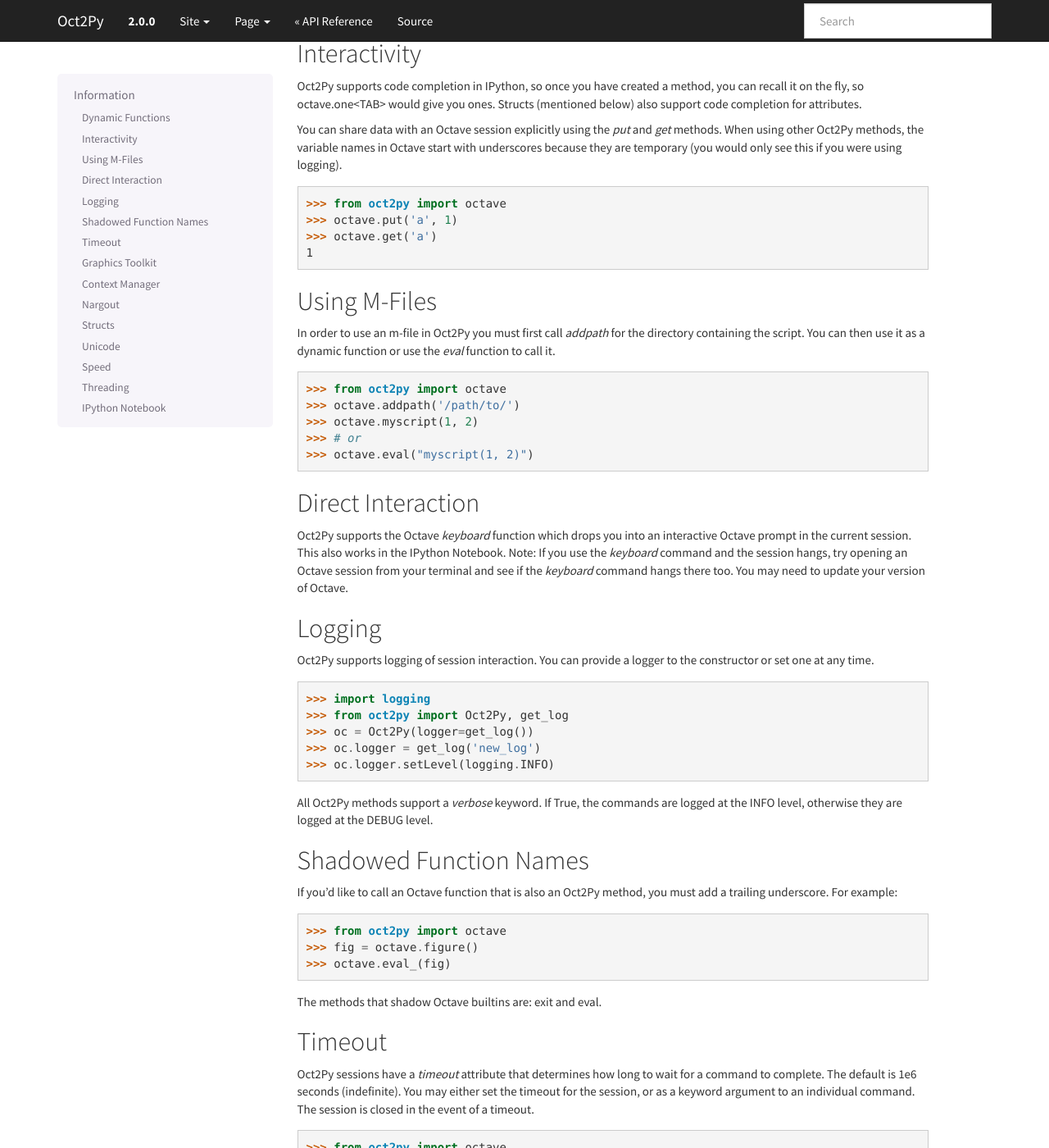
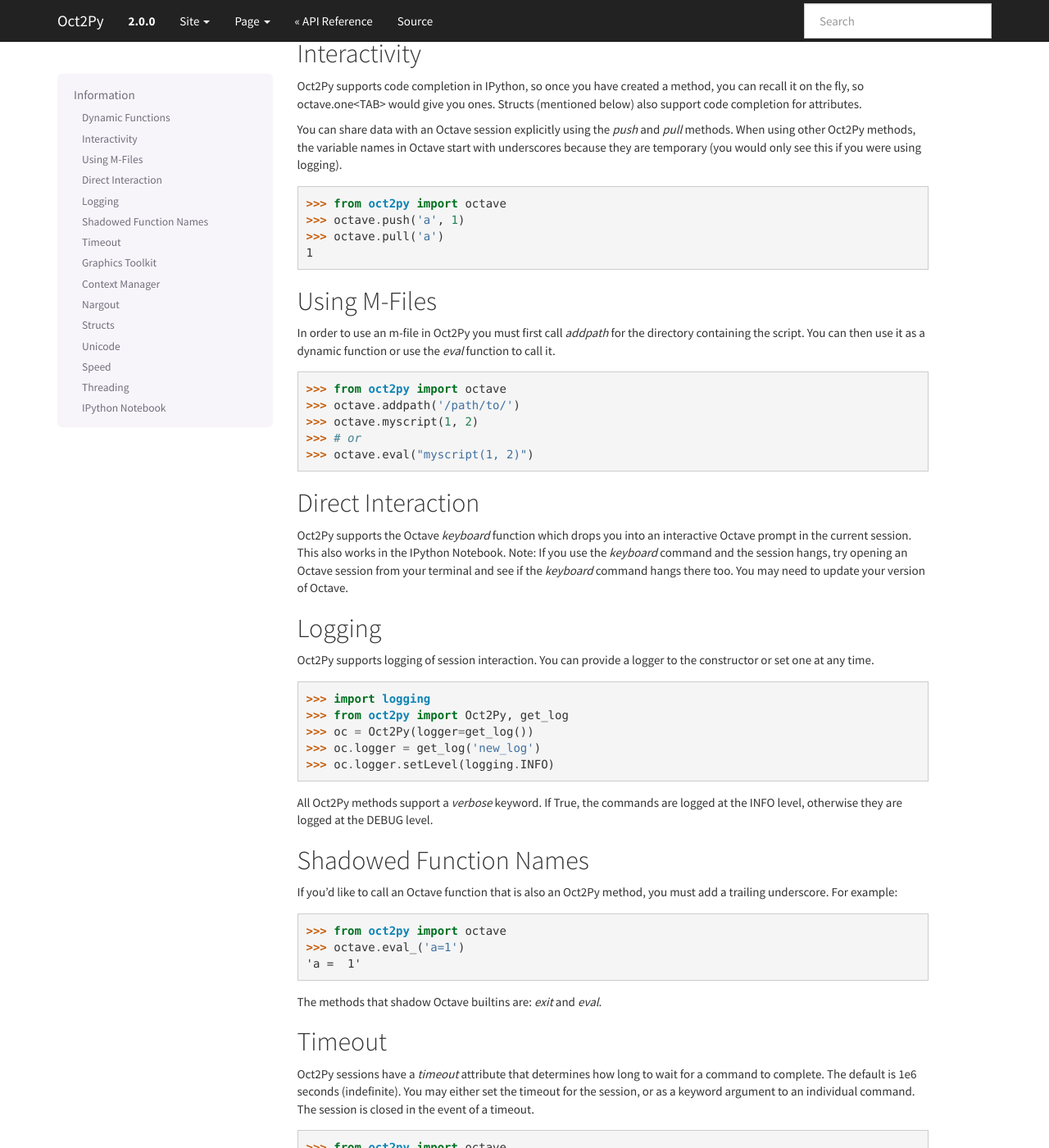
Before and after one commit to blink1073/oct2py, a Sphinx documentation site: the page built from docs/source/info.rst, in a window 1280 px wide and 1400 px high, scrolled down 455 px. Shown: the whole window at 82% size. Built offline with Sphinx 7.4.7, drawn with Linux system fonts in a browser that asks for light colours.

Commit message:
Update info docs

```diff
--- a/docs/source/info.rst
+++ b/docs/source/info.rst
@@ -31,16 +31,16 @@
 you can recall it on the fly, so octave.one<TAB> would give you ones.
 Structs (mentioned below) also support code completion for attributes.
 
-You can share data with an Octave session explicitly using the `put` and
-`get` methods.  When using other Oct2Py methods, the variable names in Octave
+You can share data with an Octave session explicitly using the `push` and
+`pull` methods.  When using other Oct2Py methods, the variable names in Octave
 start with underscores because they are temporary (you would only see this if
 you were using logging).
 
 .. code-block:: python
 
     >>> from oct2py import octave
-    >>> octave.put('a', 1)
-    >>> octave.get('a')
+    >>> octave.push('a', 1)
+    >>> octave.pull('a')
     1
 
 
@@ -91,10 +91,10 @@
 .. code-block:: python
 
     >>> from oct2py import octave
-    >>> fig = octave.figure()
-    >>> octave.eval_(fig)
+    >>> octave.eval_('a=1')
+    'a =  1'
 
-The methods that shadow Octave builtins are: exit and eval.
+The methods that shadow Octave builtins are: `exit` and `eval`.
 
 
 Timeout
```
